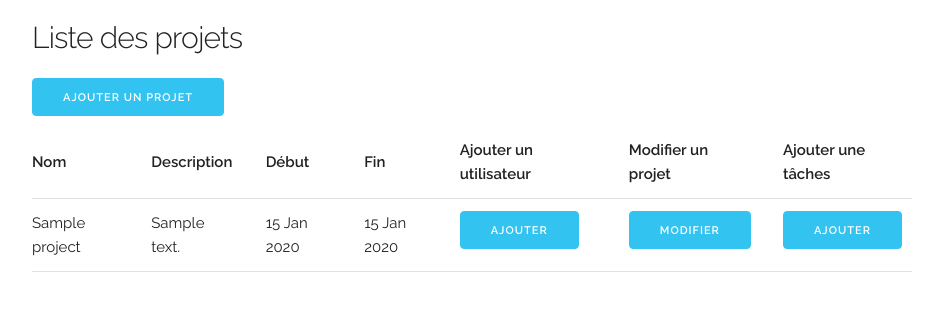
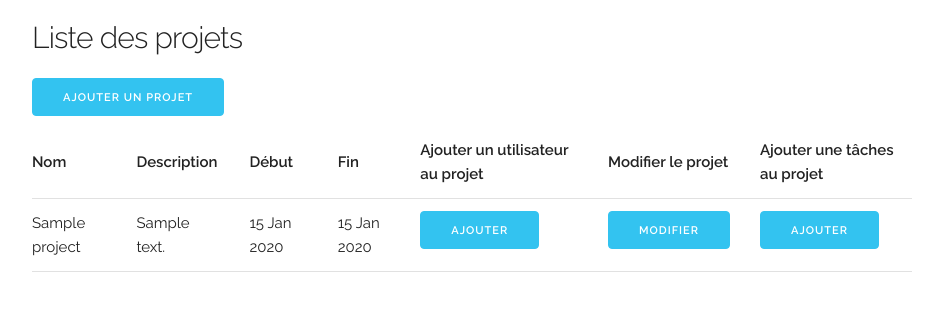
Before and after one commit to Tillate/todolist, a Symfony app: template templates/project/index.html.twig in a window 1280 px wide. Shown: the part 163-474 px from the top of the page, without its empty margins (168-1111 px from the left). Run offline with Twig, Linux system fonts and the light colour scheme; the template is opened without the code that fills it: most values are stand-ins (such as "Sample title", 1, 10 or a date in 2020); some libraries are stand-ins or nearby versions.

Commit message:
refactorisation

```diff
--- a/src/Controller/ProjectController.php
+++ b/src/Controller/ProjectController.php
@@ -44,7 +44,6 @@ class ProjectController extends AbstractController
     public function addSaveProject(ManagerRegistry $doctrine, Request $request, ValidatorInterface $validator,LoggerInterface $logger): Response
     {
         $entityManager = $doctrine->getManager();
-
         $format = 'Y-m-d';
 
         $project = new Project();
@@ -123,7 +122,6 @@ class ProjectController extends AbstractController
     public function addUserProject(UserRepository $userRepository, Project $project): Response
     {
         $users = $userRepository->findAll();
-
         $projectUsers = $project->getUsers();
 
         return $this->render('project/addUserProject.html.twig', [
@@ -138,11 +136,9 @@ class ProjectController extends AbstractController
      */
     public function addUserSaveProject(LoggerInterface $logger, ManagerRegistry $doctrine, UserRepository $userRepository, Request $request, Project $project): Response
     {
-
         $entityManager = $doctrine->getManager();
 
         $project->clearUsers();
-
         $listIdUser = $request->request->get('user_id', []);
 
         $logger->debug("valeur userId", ["userID"=>$listIdUser]);
@@ -155,7 +151,6 @@ class ProjectController extends AbstractController
         $entityManager->persist($project);
         $entityManager->flush();
 
-
         return $this->redirectToRoute('project');
     }
 
--- a/src/Controller/TaskController.php
+++ b/src/Controller/TaskController.php
@@ -47,7 +47,6 @@ class TaskController extends AbstractController
         $entityManager = $doctrine->getManager();
 
         $task = new Task();
-
         $task->setName($request->request->get('name'));
         $task->setDescription($request->request->get('description'));
         $task->setStartDate(new \DateTime($request->request->get('start_date')));
--- a/templates/project/index.html.twig
+++ b/templates/project/index.html.twig
@@ -25,9 +25,9 @@
                             <th>Description</th>
                             <th>Début</th>
                             <th>Fin</th>
-                            <th>Ajouter un utilisateur</th>
-                            <th>Modifier un projet</th>
-                            <th>Ajouter une tâches</th>
+                            <th>Ajouter un utilisateur au projet</th>
+                            <th>Modifier le projet</th>
+                            <th>Ajouter une tâches au projet</th>
                         </tr>
                     </thead>
                     <tbody>
--- a/templates/user/adduser.html.twig
+++ b/templates/user/adduser.html.twig
@@ -22,7 +22,7 @@
       {% endfor %}
     {% endfor %}
 
-    <!-- The above form looks like this -->
+
     <form action="/user/save" method="POST">
       <div class="row">
         <div class="six columns">
@@ -37,11 +37,9 @@
           <label for="offset">Email</label>
           <input class="u-full-width" type="text" id="email" name="email">
         </div>
-
       </div>
       <input class="button-primary" type="submit" value="Enregistrer">
       <a href="../user" class="button button-primary" type="submit">Annuler</a>
-
     </form>
   </div>
 
--- a/templates/user/edituser.html.twig
+++ b/templates/user/edituser.html.twig
@@ -15,19 +15,24 @@
     <!-- The above form looks like this -->
     <form action="/user/saveEdit/{{userId}}" method="POST">
       <div class="row">
+
         <div class="six columns">
           <label for="limit" >Prenom</label>
           <input class="u-full-width" type="text"  name="first_name" value="{{user.getFirstName}}">
         </div>
+
         <div class="six columns">
           <label for="offset">Nom</label>
           <input class="u-full-width" type="text"  name="last_name" value="{{user.getLastName}}">
         </div>
+
         <div>
           <label for="offset">Email</label>
           <input class="u-full-width" type="text"  name="email" value="{{user.getEmail}}">
         </div>
+
       </div>
+
       <input class="button-primary" type="submit" value="Enregistrer">
       <a href="/user/delete/{{ user.getId }}"  class="button button-primary">Supprimer</a>
       <a href ='/user' class="button button-primary">Annuler</a>
--- a/templates/user/index.html.twig
+++ b/templates/user/index.html.twig
@@ -1,11 +1,7 @@
 {% extends "layouts/base.html.twig" %}
 
 {% block title %}Liste des utilisateurs{% endblock %}
-
-
 {% block body %}
-  <!-- Primary Page Layout
-  –––––––––––––––––––––––––––––––––––––––––––––––––– -->
   <div class="container">
     <div class="row">
       <div class="one-half column" style="margin-top: 10%">
```
Also changed, not shown: src/Controller/UserController.php (+0 -9 lines), addTask.html.twig (deleted).
